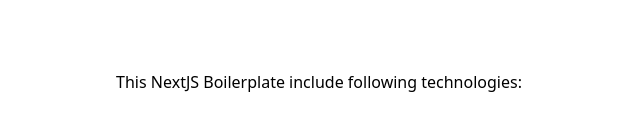
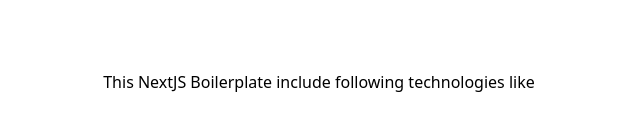
Before and after one commit to dennisthandy/next-starter, a Next.js app: page /about in a window 1280 px wide. Shown: the part 366-496 px from the top of the page, without its empty margins (321-961 px from the left). Built offline with nearby package versions, Linux system fonts and the light colour scheme.

Commit message:
initial commit

```diff
--- a/pages/about.tsx
+++ b/pages/about.tsx
@@ -4,7 +4,7 @@
     return (
         <Layout>
             <section className="h-screen flex items-center justify-center">
-                <h1>This NextJS Boilerplate include following technologies:</h1>
+                <h1>This NextJS Boilerplate include following technologies like</h1>
             </section>
         </Layout>
     );
```
Also changed, not shown: package.json (+4 -6 lines), 1 other file (tests, documents, lock files or other folders).
